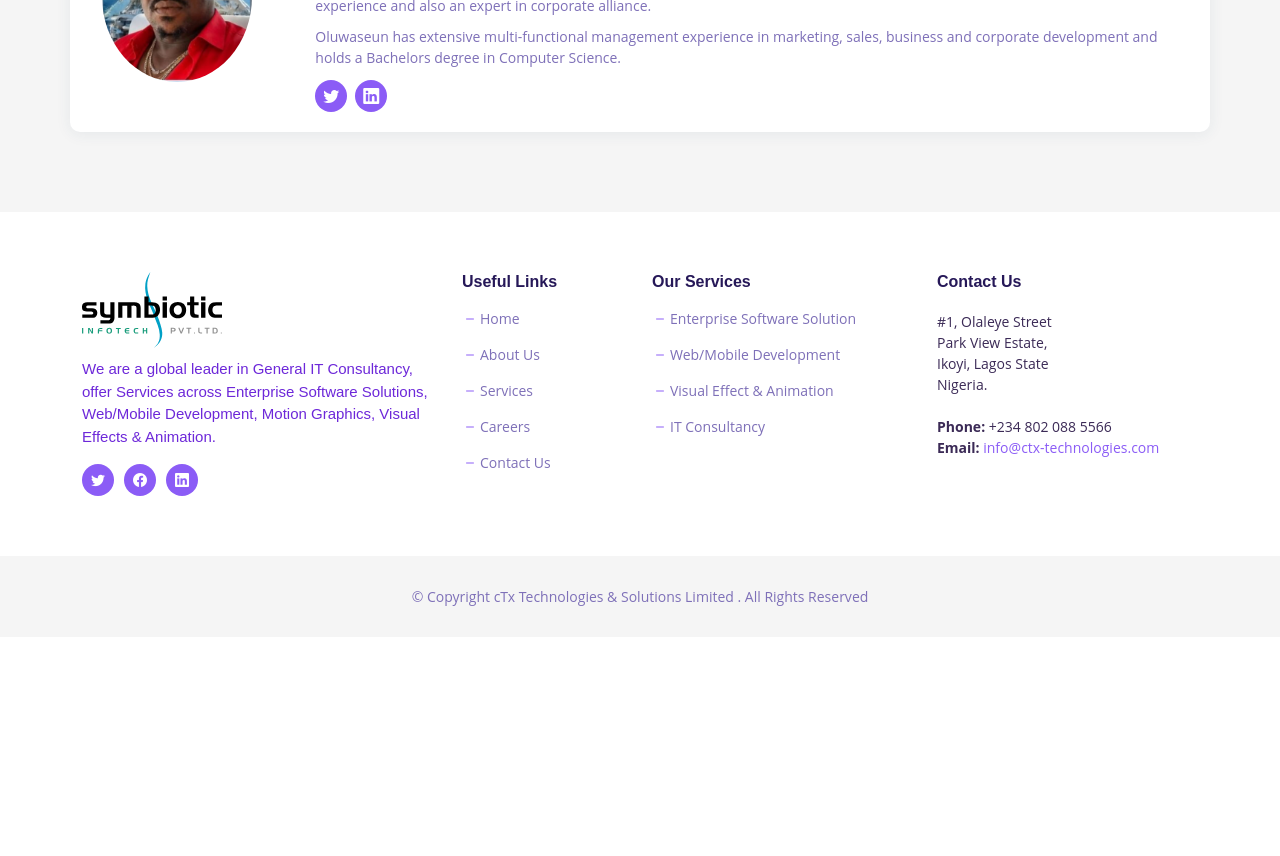
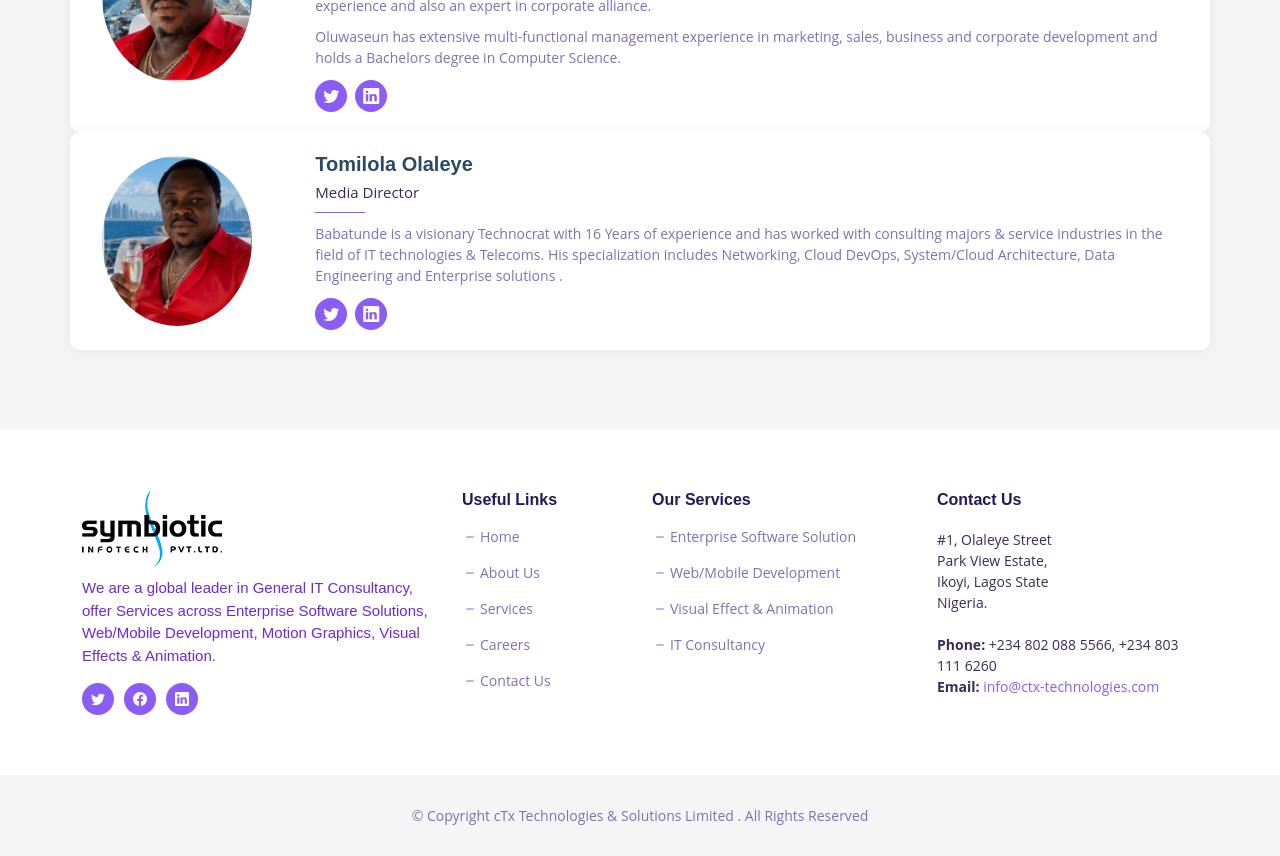
Before and after one commit to bbtunde-git/cTx--Tech, a React (Create React App) app: page /about in a window 1280 px wide. Shown: the part 1880-2736 px from the top of the page. Before the commit the page ends 2517 px from the top, so only its background shows below. Built offline with nearby package versions, Linux system fonts and the light colour scheme.

Commit message:
contents added

```diff
--- a/src/components/Carousel.js
+++ b/src/components/Carousel.js
@@ -22,8 +22,7 @@ const Carousel = () => {
           >
             <div className="col-lg-7 col-md-12 col-12">
               <h2 className="animate-fade-up" data-aos="fade-up">
-                Global Leader In Enterprise Software Solution, Web/Mobile Development, Visual Effect &
-                animation
+                Global Leader In Enterprise Software Solution, Web/Mobile Development, 3D Generalist.
               </h2>
               <blockquote className="animate-fade-up delay-1" data-aos="fade-up" data-aos-delay="100">
                 <p>
--- a/src/components/Footer.js
+++ b/src/components/Footer.js
@@ -1,5 +1,5 @@
 import React, { useEffect, useState } from "react";
-import footerLogo from '../img/sym-logo.svg'
+import footerLogo from '../img/symbiotic-logo.png'
 import { Link } from "react-router-dom";
 import { HashLink } from "react-router-hash-link";
 
@@ -106,7 +106,7 @@ const Footer = () => {
 
                   #1, Olaleye Street <br /> Park View Estate, <br /> Ikoyi, Lagos State <br></br> Nigeria. <br />
                   <br />
-                  <strong>Phone:</strong> +234 802 088 5566 <br />
+                  <strong>Phone:</strong> +234 802 088 5566, +234 803 111 6260 <br />
                   <strong>Email: </strong>
                   <a href="mailto:info@ctx-technologies.com">
                      info@ctx-technologies.com
--- a/src/components/InnerHeader.js
+++ b/src/components/InnerHeader.js
@@ -1,5 +1,5 @@
 import React from "react";
-import logo from "../img/sym-logo-inverse.svg";
+import logo from "../img/sym-logo.png";
 //import Navbar from "./Navbar";
 import { useEffect } from "react";
 import { Link } from "react-router-dom";
--- a/src/ui/About.js
+++ b/src/ui/About.js
@@ -127,6 +127,22 @@ const About = () => {
                   </div>
                </div>
             </div>
+            <div className="row member d-flex align-items-center ">
+               <div className="col-md-2">
+                  <div className="pic"><img src={manag_photo1} className="img-fluid" alt=""/></div>
+               </div>
+               <div className="col-md-10">
+                  <div className="member-info">
+                     <h4>Tomilola Olaleye</h4>
+                     <span>Media Director</span>
+                     <p>Babatunde is a visionary Technocrat with 16 Years of experience and has worked with consulting majors & service industries in the field of IT technologies &amp; Telecoms. His specialization includes Networking, Cloud DevOps, System/Cloud Architecture, Data Engineering and Enterprise solutions .</p>
+                     <div className="social">
+                     <Link to ="/"><i className="bi bi-twitter"></i></Link>
+                     <Link to ="/"> <i className="bi bi-linkedin"></i> </Link>
+                     </div>
+                  </div>
+               </div>
+            </div>
          </div>
       </section>
 
--- a/src/ui/Contact.js
+++ b/src/ui/Contact.js
@@ -96,11 +96,8 @@ const Contact = () => {
                     <h4>Location:</h4>
                     <h5>Nigeria:</h5>
                     <p>
-                      # 1, Olaleye Street, Park View Estae, <br /> Ikoyi, Lagos State.
+                      # 1, Olaleye Street, Park View Estate, <br /> Ikoyi, Lagos State.
                     </p>
-                    <br />
-                    <h5>Nigeria:</h5>
-                    <p>P.O.Box No 95114 </p>
                   </div>
                 </div>
 
```
Also changed, not shown: src/img/ctx-logo.png (added), src/img/footer-logo.png (added).
